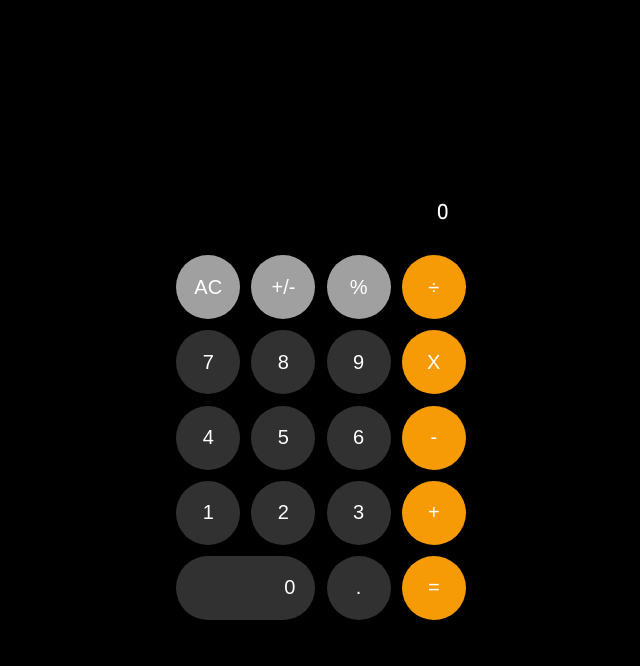
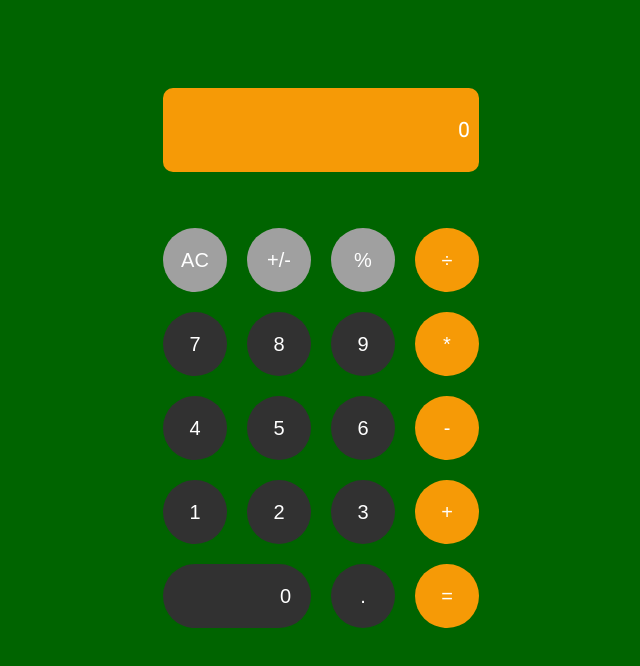
Before and after one commit to piotr-tomczyk/calculatorAngular, an Angular app: page / in a window 1280 px wide. Shown: the top 666 px of the page, without its empty margins (319-959 px from the left). Built offline with nearby package versions, Linux system fonts and the light colour scheme.

Commit message:
Add styling

```diff
--- a/package.json
+++ b/package.json
@@ -28,6 +28,7 @@
     "@angular/compiler-cli": "~13.3.0",
     "@types/jasmine": "~3.10.0",
     "@types/node": "^12.11.1",
+    "angular-cli-ghpages": "^1.0.0",
     "jasmine-core": "~4.0.0",
     "karma": "~6.3.0",
     "karma-chrome-launcher": "~3.1.0",
--- a/src/app/app-routing.module.ts
+++ b/src/app/app-routing.module.ts
@@ -2,7 +2,6 @@ import { NgModule } from '@angular/core';
 import { RouterModule, Routes } from '@angular/router';
 import { CalcViewComponent } from './calc-view/calc-view.component';
 const routes: Routes = [
-  { path: '', component: CalcViewComponent },
 ];
 
 @NgModule({
--- a/src/app/app.component.html
+++ b/src/app/app.component.html
@@ -1 +1,3 @@
-<router-outlet></router-outlet>
+<router-outlet>
+    <app-calc-view></app-calc-view>
+</router-outlet>
--- a/src/app/calc-view/calc-view.component.html
+++ b/src/app/calc-view/calc-view.component.html
@@ -1,7 +1,7 @@
 <div class="parent">
     <div class="calc-grid">
-        <div class="view flex" *ngIf="!operationsService.isOver">{{operationsService.view}}</div>
-        <div class="view flex" *ngIf="operationsService.isOver">{{operationsService.result}}</div>
+        <div class="view" *ngIf="!operationsService.isOver">{{operationsService.view}}</div>
+        <div class="view" *ngIf="operationsService.isOver">{{operationsService.result}}</div>
         <button *ngFor="let button of operationsService.buttons; let i = index" type="button" [id]="'a'+ i"
             (click)="operationsService.handleButton(button)">
             {{button}}
--- a/src/app/calc-view/calc-view.component.scss
+++ b/src/app/calc-view/calc-view.component.scss
@@ -12,21 +12,26 @@
 .calc-grid {
     display: grid;
     grid-template-columns: repeat(4, 8vh);
-    grid-template-rows: repeat(6, 8vh);
-    gap: 0.7rem;
-    height: 100vh;
+    grid-template-rows: minmax(120px, auto) repeat(6, 8vh);
+    gap: 0.5em;
+    min-height: 100vh;
     justify-content: center;
     align-content: center;
     margin: 0px;
     padding: 0px;
+    background-color: darkgreen;
 }
 
 button {
+    display: inline-block;
     color: white;
     border-style: none;
-    border-radius: 50%;
+    cursor: pointer;
+    border-radius: 200%;
     font-size: 1em;
     background-color: orange;
+    min-width: 2em;
+    min-height: 2em;
 }
 
 button:hover {
@@ -34,11 +39,20 @@ button:hover {
 }
 
 .view {
+    grid-column: 1 / -1;
+    background-color: #F69A06;
+    border-radius: 10px;
+    display: flex;
+    align-items: flex-end;
+    justify-content: space-around;
+    flex-direction: column;
+    padding: 10px;
+    margin-bottom: -10px;
+    word-wrap: break-word;
+    word-break: break-all;
+    font-size: 2em;
     color: white;
-    grid-column: 1 / span 4;
-    font-size: 0.85em;
-    justify-self: flex-end;
-    padding-right: 0.9em;
+    max-height: 8vh;
 }
 
 .flex {
@@ -49,7 +63,7 @@ button:hover {
 }
 
 #a16 {
-    grid-column: 1 / span 2;
+    grid-column: span 2;
     border-radius: 2em;
     text-align: right;
     padding-right: 1em;
--- a/src/app/calc-view/calc-view.component.ts
+++ b/src/app/calc-view/calc-view.component.ts
@@ -8,5 +8,4 @@ import { OperationsService } from '../operations.service';
 })
 export class CalcViewComponent {
   constructor(public operationsService: OperationsService) { }
-
 }
--- a/src/app/operations.service.ts
+++ b/src/app/operations.service.ts
@@ -13,7 +13,7 @@ export class OperationsService {
   prevOperation: string = '';
   buttons = [
     'AC', '+/-', '%', '÷',
-    '7', '8', '9', 'X',
+    '7', '8', '9', '*',
     '4', '5', '6', '-',
     '1', '2', '3', '+',
     '0', '.', '='
@@ -69,7 +69,7 @@ export class OperationsService {
       this.eq();
     }
 
-    if (id == "X") {
+    if (id == "*") {
       if (!this.isOperation && this.wasNumber)
         this.result = this.mul(this.result, this.view);
       this.isOperation = true;
```
Also changed, not shown: 1 other file (tests, documents, lock files or other folders).
